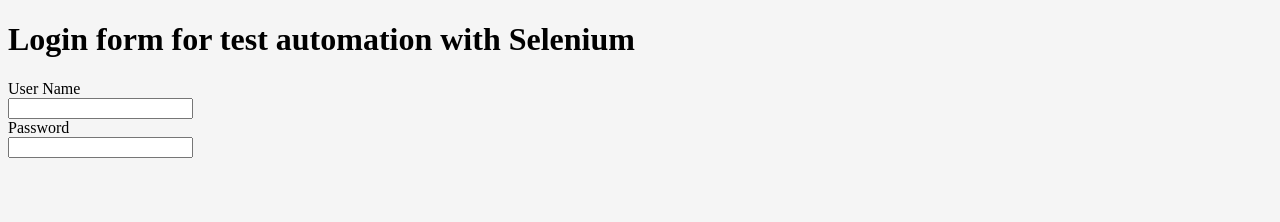
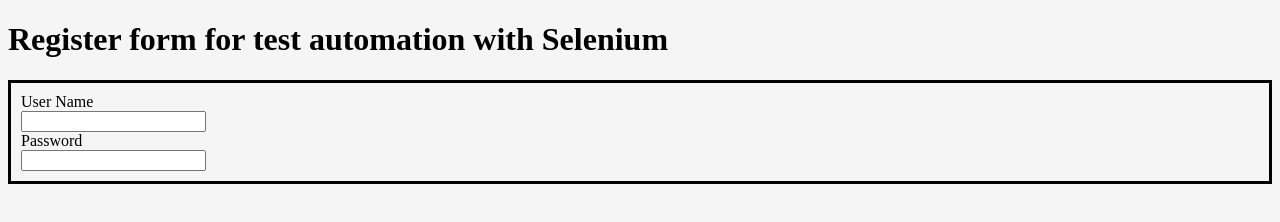
Before and after one commit to IvelinGeorg1ev/RegisterFormTestAutomation, a plain HTML site: page index.html in a window 1280 px wide. Drawn offline with Linux system fonts and the light colour scheme.

Commit message:
update
update

```diff
--- a/index.html
+++ b/index.html
@@ -1,12 +1,12 @@
 <!DOCTYPE html>
 <html>
 <head>
-<title>Login Page </title>
+<title>RegisterForm</title>
 <link rel="stylesheet" href="style.css">
 </head>
 <body>
 
-<h1>Login form for test automation with Selenium</h1>
+<h1>Register form for test automation with Selenium</h1>
 <div id="main">
     <label for="user">User Name</label><br>
     <input type="text" id="user"><br>
--- a/style.css
+++ b/style.css
@@ -1,3 +1,10 @@
 body {
     background-color: whitesmoke;
 }
+
+div {
+    border-style: solid;
+    margin: auto;
+    padding: 10px;
+    position: relative;
+}
```
